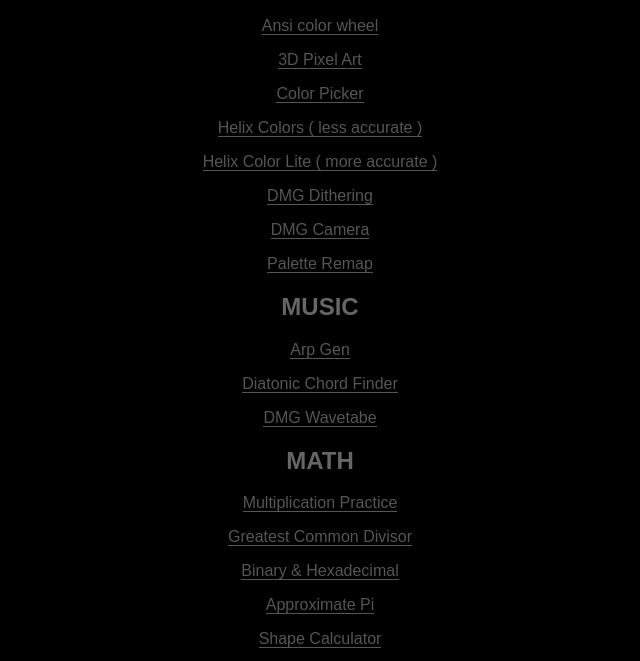
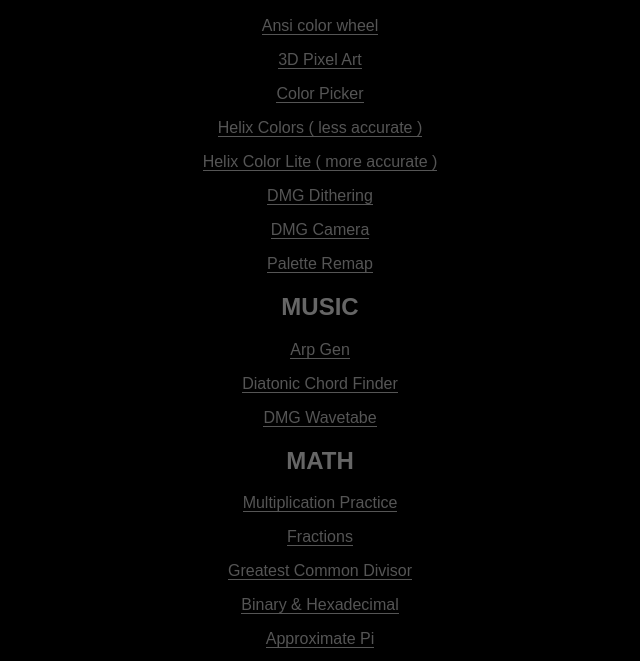
Before and after one commit to noctonic/noctonic.github.io, a plain HTML site: page index.html in a window 1280 px wide. Shown: the part 111-772 px from the top of the page, without its empty margins (320-960 px from the left). Drawn offline with Linux system fonts and the light colour scheme.

Commit message:
Update index.html

```diff
--- a/index.html
+++ b/index.html
@@ -45,6 +45,7 @@
   <p><a href="dmg-chan3.html">DMG Wavetabe</a></p>
   <h2>MATH</h2>
   <p><a href="multiplication.html">Multiplication Practice</a></p>
+   <p><a href="fractions.html">Fractions</a></p>
   <p><a href="gcd.html">Greatest Common Divisor</a></p>
   <p><a href="binary.html">Binary & Hexadecimal</a></p>
   <p><a href="approximate_pi.html">Approximate Pi</a></p>
```
